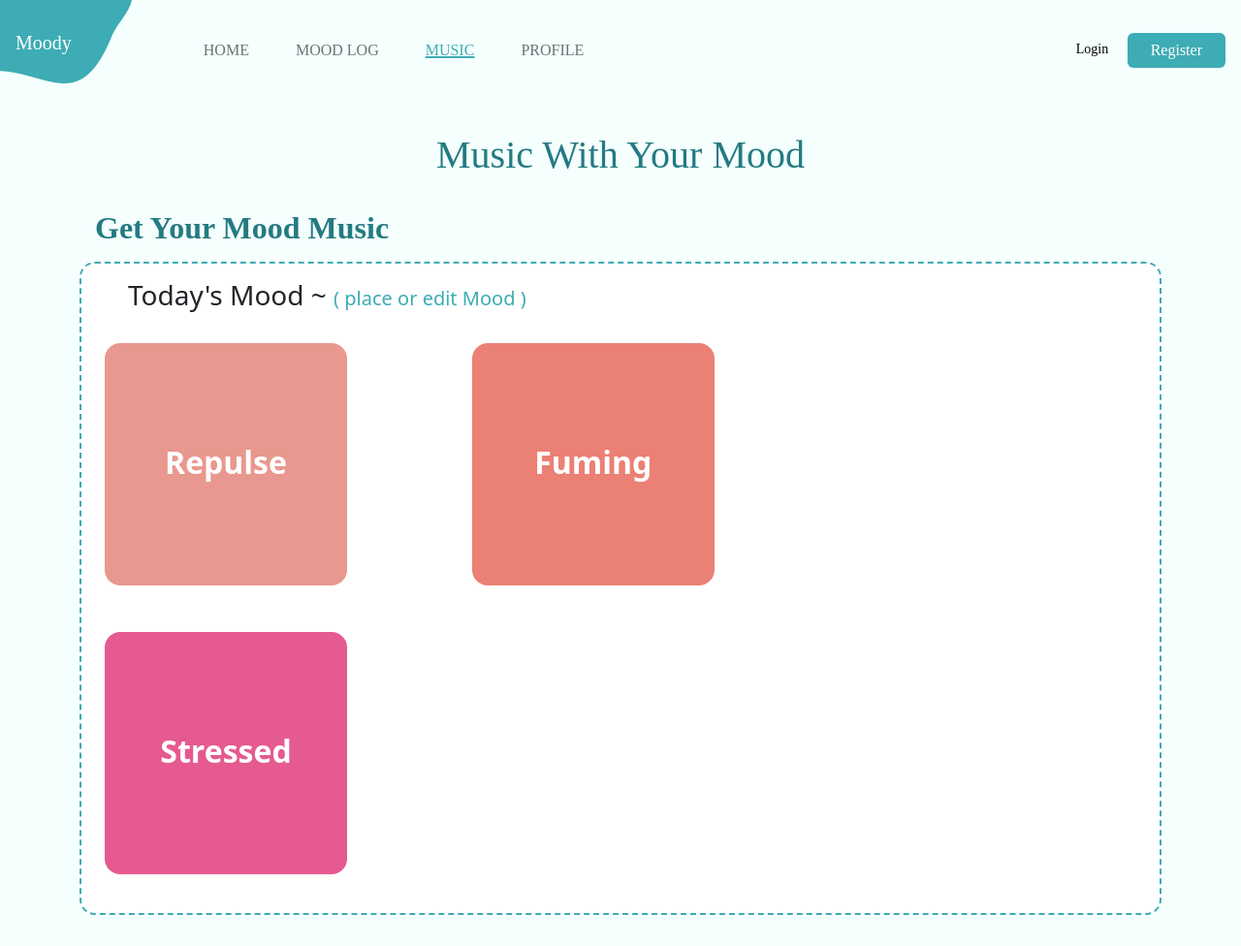
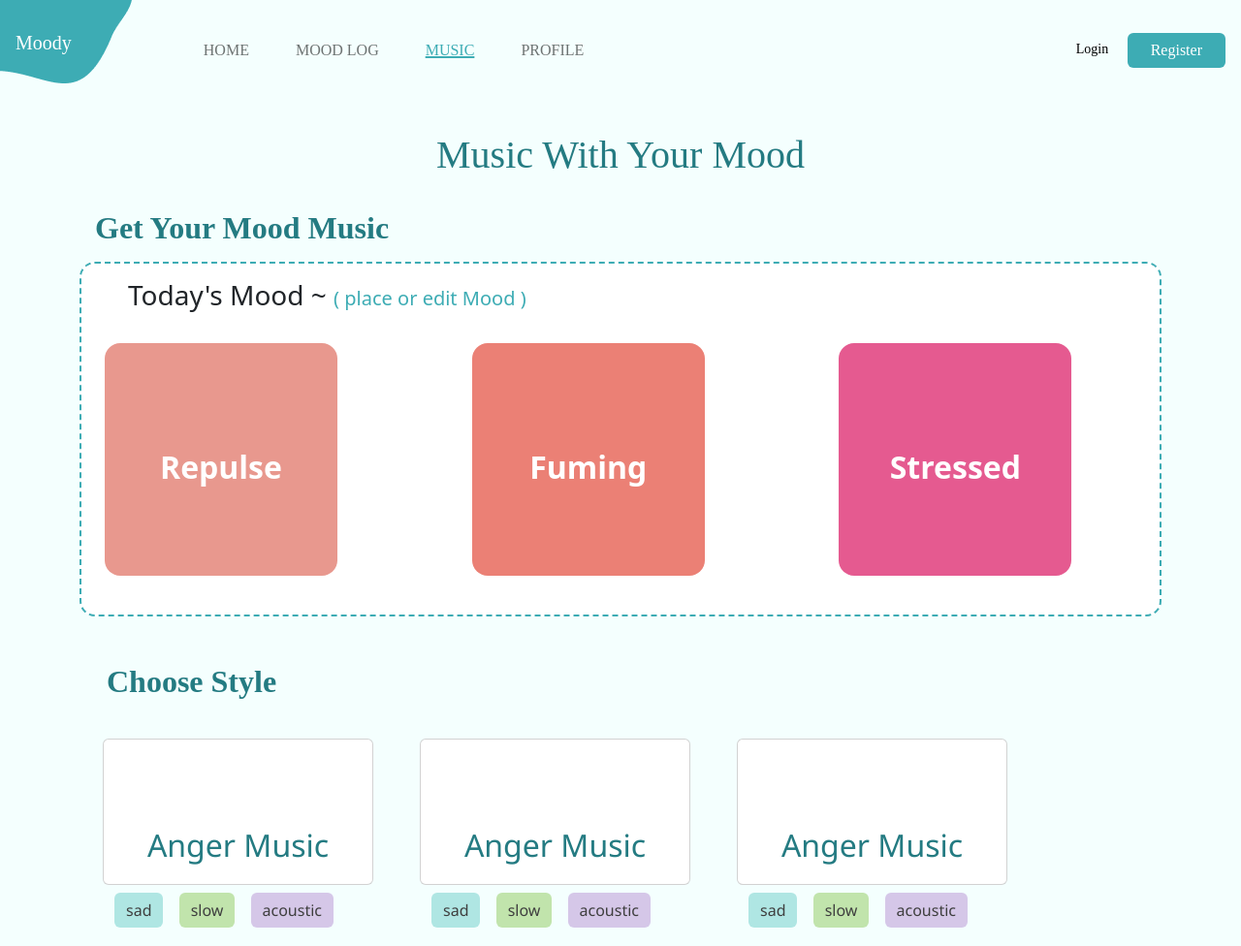
Before and after one commit to info340-au22/project-jzhang5959, a plain HTML site: page music.html in a window 1280 px wide. Shown: the top 976 px of the page at 97% size. Drawn offline with nearby package versions, Linux system fonts and the light colour scheme.

Commit message:
solve problems for html files

```diff
--- a/css/style.css
+++ b/css/style.css
@@ -160,26 +160,15 @@ padding-left: 4rem;
 }
 
 .square-md {
-    width: 250px;
-    height: 250px;
-    margin-top: 10px;
-    line-height: 150px;
+    width: 15rem;
+    height: 15rem;
+    margin-top: 2rem;
+    line-height: 10rem;
     font-weight: bold;
     text-align: center;
     border-radius: 1rem;
 }
 
-.square-sm {
-    width: 250px;
-    height:250px;
-    border-radius: 1rem;
-}
-
-.square-lg {
-    width: 500px;
-    height:500px;
-    border-radius: 1rem;
-}
 
 .recommand-music h3 {
     text-align: left;
--- a/music.html
+++ b/music.html
@@ -63,34 +63,28 @@
                 <h2 >Get Your Mood Music</h2>
                 <div div class="container text-center dash-border-light-bg">
                     <h3>Today's Mood ~ <a href="mood-log.html">( place or edit Mood )</a></h3>
-                    <div class="row">
+                    <div class="d-flex justify-content-evenly row">
 
-                        <div class="d-flex col-md-3 col-lg-4">
                         <div class="col">
                             <div class="square-md repulse-bg m-4">
                                 <div class="p-5" >
-                                        <a href="music-play.html" class="style-bt">Repulse</a>
-                                    </div>
+                                    <a href=" " class="style-bt">Repulse</a >
                                 </div>
                             </div>
                         </div>
 
-                        <div class="d-flex col-md-3 col-lg-4">
                         <div class="col">
                             <div class="square-md fuming-bg m-4">
                                 <div class="p-5" >
-                                        <a href="music-play.html" class="style-bt">Fuming</a>
-                                    </div>
+                                    <a href="music-play.html" class="style-bt">Fuming</a >
                                 </div>
                             </div>
                         </div>
 
-                        <div class="d-flex col-2 col-md-4 col-lg-4 col-xl-6">
                         <div class="col">
                             <div class="square-md stressed-bg m-4">
                                 <div class="p-5" >
-                                        <a href="music-play.html" class="style-bt">Stressed</a>
-                                    </div>
+                                    <a href="music-play.html" class="style-bt">Stressed</a >
                                 </div>
                             </div>
                         </div>
```
Also changed, not shown: index.html (+6 -11 lines). Lines whose indentation alone changed are shown as unchanged.
